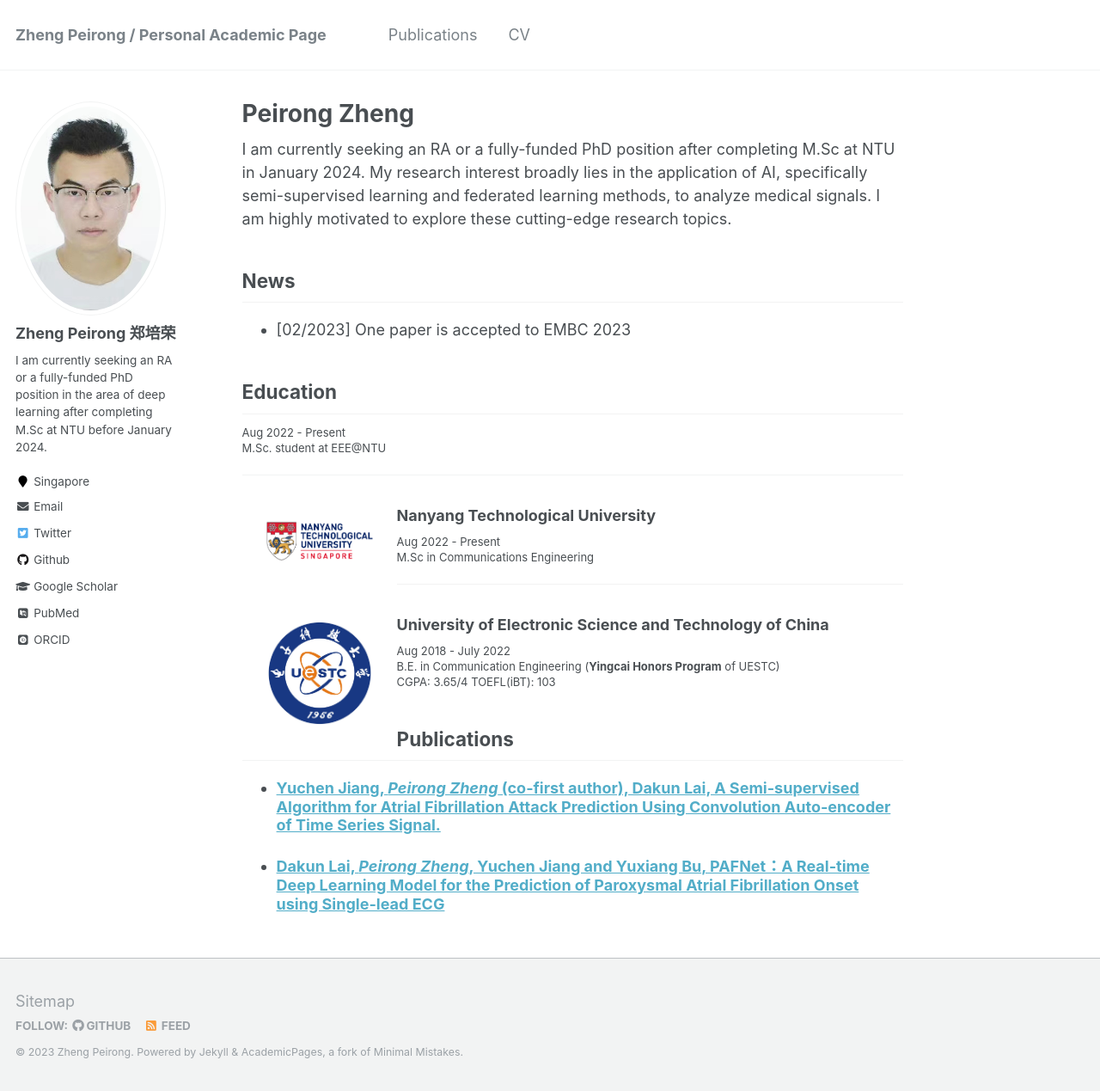
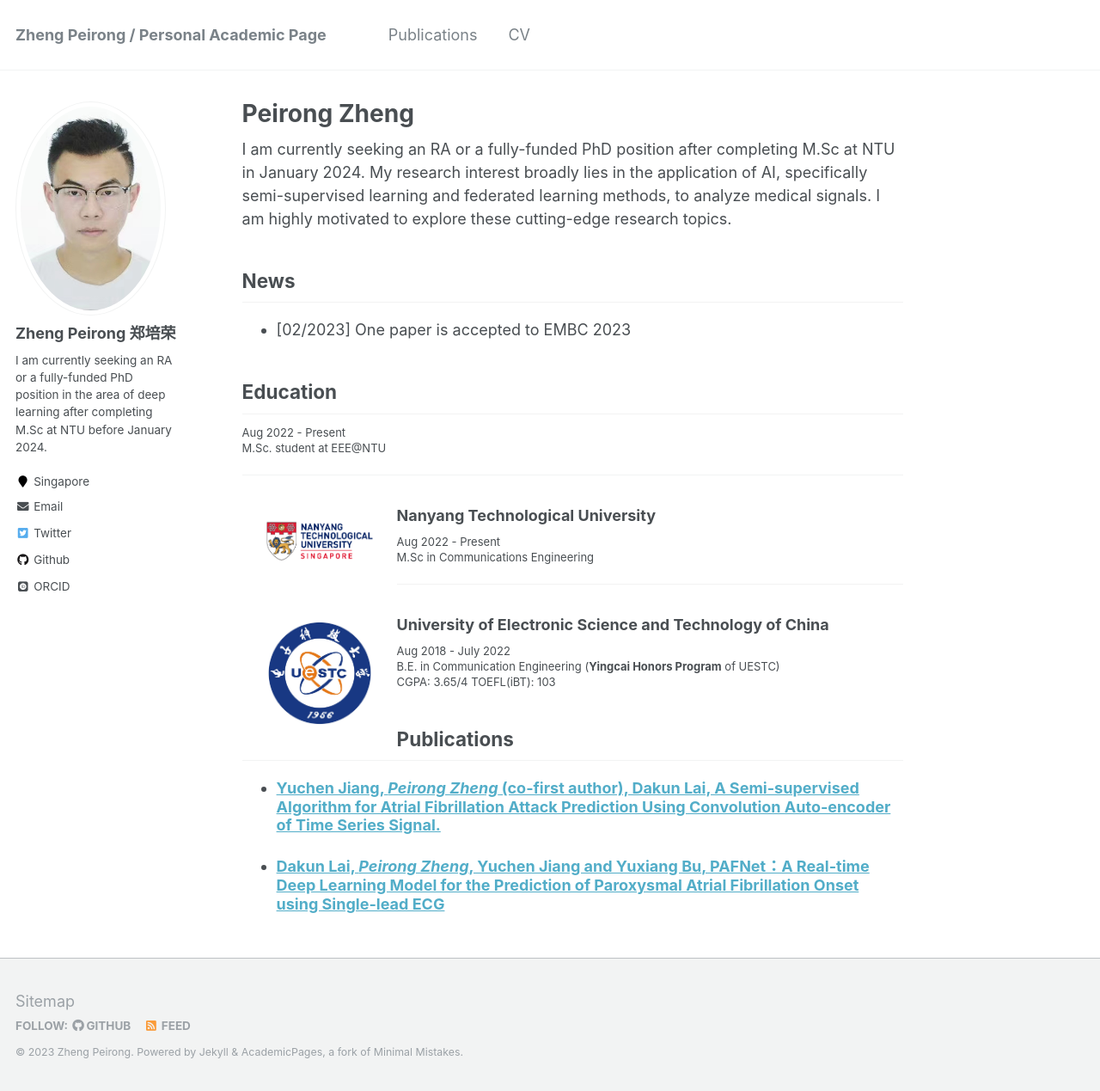
Before and after one commit to zhengpeirong/onlineAcademicCV, a Jekyll site: the page built from _pages/about.md, in a window 1280 px wide and 1269 px high. Shown: the whole window at 86% size. Built offline with Jekyll 4.4.1, drawn with Linux system fonts in a browser that asks for light colours; some web fonts are replaced.

Commit message:
delete google scholar

```diff
--- a/_config.yml
+++ b/_config.yml
@@ -85,8 +85,8 @@ author:
   bio              : "I am currently seeking an RA or a fully-funded PhD position in the area of deep learning after completing M.Sc at NTU before January 2024."
   location         : "Singapore"
   employer         :
-  pubmed           : ""
-  googlescholar    : ""
+  pubmed           :
+  googlescholar    :
   email            : "pzheng003@e.ntu.edu.sg"
   researchgate     :  # example: "https://www.researchgate.net/profile/yourprofile"
   uri              :
```
